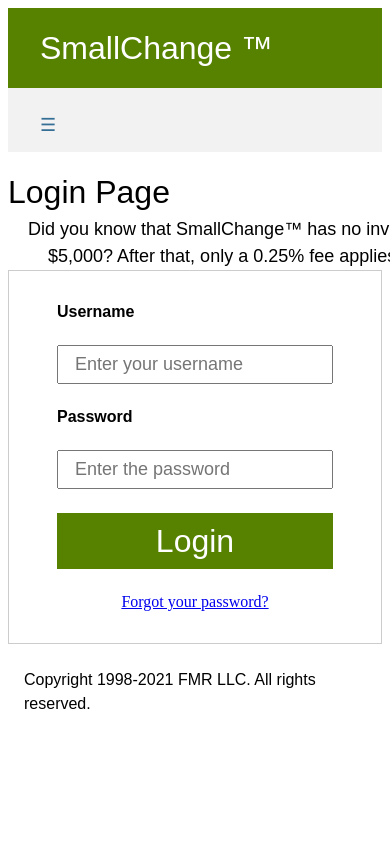
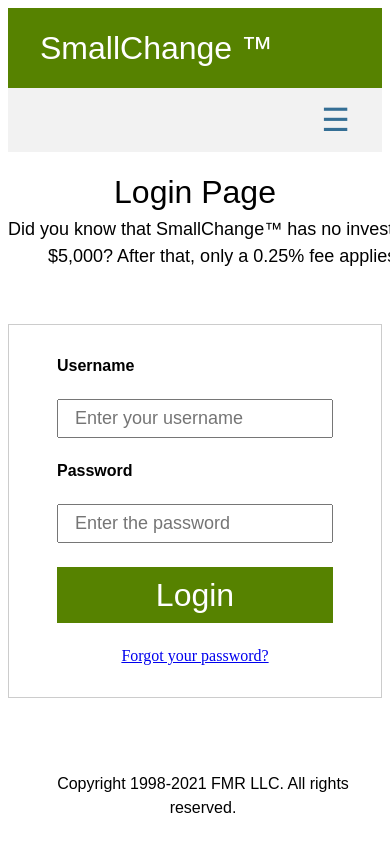
Before and after one commit to Suicide5quad/SmallChange, an Angular app in the folder SmallChange/: page / in a window 390 px wide. Shown: the top 844 px of the page. Built offline with nearby package versions, Linux system fonts and the light colour scheme.

Commit message:
Adjuested the alignment

```diff
--- a/SmallChange/src/app/footer/footer.component.css
+++ b/SmallChange/src/app/footer/footer.component.css
@@ -1,6 +1,9 @@
 div {
-    max-width: 62.5em;
     background-color: transparent;
+    text-align: center;
+    position: fixed;
+    bottom: 0;
+    width: 100%;
 }
 
 p {
@@ -11,4 +14,5 @@
     color: #000;
     line-height: 1.5em;
     display: block;
+
 }
--- a/SmallChange/src/app/login-form/login-form.component.css
+++ b/SmallChange/src/app/login-form/login-form.component.css
@@ -75,6 +75,7 @@
   line-height: 1.5em;
   color: #000;
   font-size: 32px;
+  text-align: center;
 }
 pre {
   box-sizing: content-box;
@@ -84,4 +85,5 @@
   line-height: 1.5em;
   color: #000;
   font-size: 18px;
+  text-align: center;
 }
--- a/SmallChange/src/app/login-form/login-form.component.html
+++ b/SmallChange/src/app/login-form/login-form.component.html
@@ -1,8 +1,7 @@
 <div id="login">Login Page</div>
-<pre>
-    Did you know that SmallChange&trade; has no investment fees on portfolios with balances under
-        $5,000? After that, only a 0.25% fee applies monthly.</pre
->
+<pre>Did you know that SmallChange&trade; has no investment fees on portfolios with balances under
+        $5,000? After that, only a 0.25% fee applies monthly.</pre>
+<br><br><br>
 <form action="GET" class="form">
   <div class="form-group">
     <label for="username" class="label">Username</label>
--- a/SmallChange/src/app/nav-bar/nav-bar.component.css
+++ b/SmallChange/src/app/nav-bar/nav-bar.component.css
@@ -6,10 +6,15 @@
 ***********************************************************************************/
 
 /* Your CSS goes here: */
-div {
-    max-width: 62.5em;
+a {
+  font-family: "Fidelity Sans", "Arial", "sans-serif";
+  font-size: 32px;
+  line-height: 1.5em;
+  text-decoration: none;
+  box-sizing: content-box;
+  padding: 0.5rem 1rem;
+  color: #356f95;
 }
-
 a:hover {
   color: #000;
 }
@@ -19,20 +24,6 @@
 a:focus {
   border: 1px dotted #cccccc;
 }
-
-
-  a {
-    float: left;
-    margin: 1rem 0rem 1rem 1rem;
-    font-family: "Fidelity Sans", "Arial", "sans-serif";
-    font-size: 18px;
-    line-height: 1.5em;
-    text-decoration: none;
-    box-sizing: content-box;
-    padding: 0.5rem 1rem;
-    color: #356f95;
-  }
-
 ul {
   margin-top: 0rem;
   margin-left: auto;
@@ -42,21 +33,19 @@
   background-color: #f2f2f2;
   list-style-type: none;
 }
-
 li {
   margin: 0em 1em;
   padding: 0em;
   display: inline-block;
 }
-
 .topnav .icon {
   display: none;
-    text-decoration: none;
 }
 .responsive .icon {
   display: none;
-    text-decoration: none;
 }
+
+
 
 @media screen and (max-width: 720px) {
   .topnav ul {
@@ -67,24 +56,38 @@
   }
   .topnav a.icon {
     display: block;
+    margin: 1rem;
   }
   .responsive a.icon {
     display: block;
+    margin: 1rem;
+  }
+  .responsive li {
+    display: none;
+  }
+}
+
+
+@media screen and (max-width: 720px) {
+  .topnav.responsive {
+    position: relative;
   }
   .responsive li {
     display: block;
   }
-
   .topnav.responsive ul {
     float: none;
     text-align: left;
   }
-
   .topnav.responsive {
     float: none;
+  }
+  .topnav.responsive {
+    position: relative;
+  }
+  .topnav.responsive {
     display: block;
     width: 100%;
     text-align: left;
-      position: relative;
   }
 }
--- a/SmallChange/src/app/nav-bar/nav-bar.component.html
+++ b/SmallChange/src/app/nav-bar/nav-bar.component.html
@@ -1,23 +1,19 @@
 
 <div [ngClass]="{ topnav: show, responsive: !show }" id="myTopNav">
-
   <a
-
   href="javascript:void(0);"
-
-      style="float: left; margin: 1rem 0rem 1rem 1rem"
-
+  style="float: right; margin: 0rem 1rem 1rem 1rem"
   class="icon"
-
   (click)="show = !show"
-
   >&#9776;
 
 </a>
+
 <ul>
     <li><a id="fid" href="#">Portfolio</a></li>
     <li><a id="fid" href="#">Activity</a></li>
     <li><a id="fid" href="#" >Trade</a></li>
     <li><a id="fid" href="#">Preferences</a></li>
 </ul>
+
   </div>
```
Lines whose indentation alone changed are shown as unchanged.
